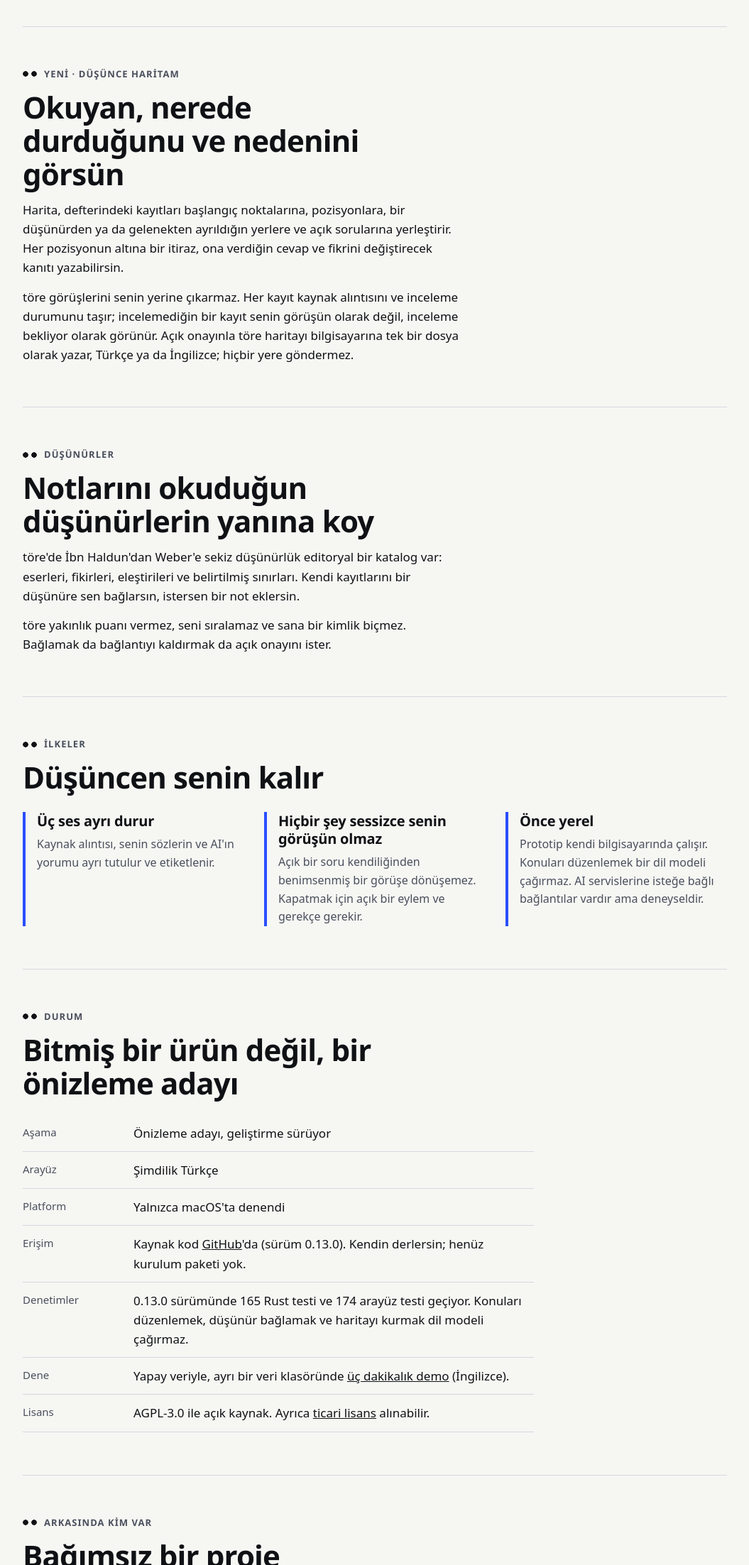
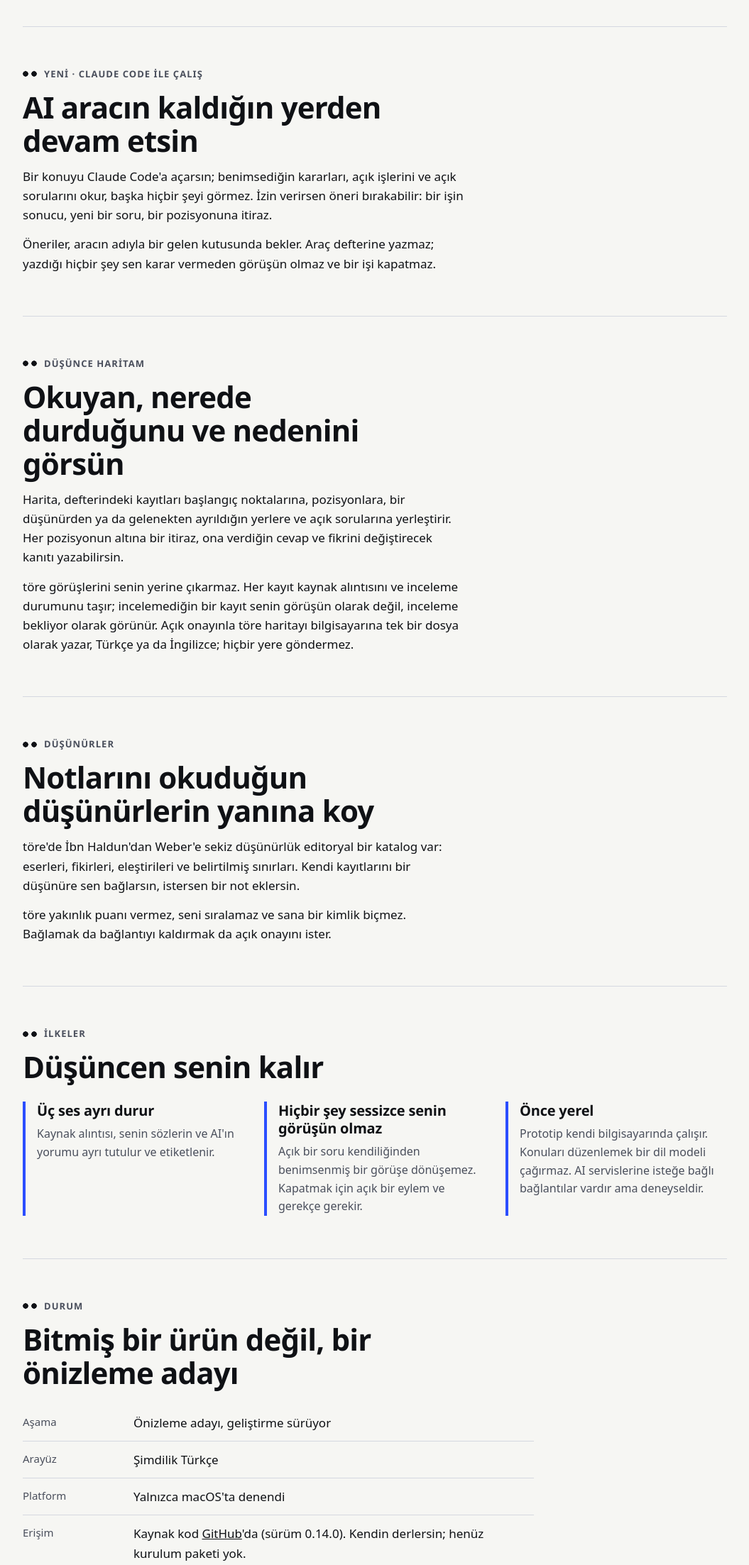
Before and after one commit to ondersamet97/tore-site, a plain HTML site: page tr/index.html in a window 1280 px wide. Shown: the part 4180-6385 px from the top of the page at 71% size, without its empty margins (112-1167 px from the left). Drawn offline with Linux system fonts and the light colour scheme.

Commit message:
Update the site to 0.14.0: work with Claude Code

```diff
--- a/tr/index.html
+++ b/tr/index.html
@@ -28,7 +28,7 @@
     <nav class="nav" aria-label="Ana menü">
       <span class="sections">
         <a href="#how">Nasıl çalışır</a>
-        <a href="#map">Yeni</a>
+        <a href="#work">Yeni</a>
         <a href="#principles">İlkeler</a>
         <a href="#status">Durum</a>
       </span>
@@ -83,8 +83,15 @@
       <figure class="shot"><img src="../shots/record.png" alt="Kaynak alıntısı ve inceleme durumlarıyla birlikte gösterilen bir karar kaydı" loading="lazy"><figcaption>Bir karar, çıktığı alıntının yanında. İnceleme, benimseme ve güncellik ayrı durumlardır.</figcaption></figure>
     </section>
 
+    <section id="work">
+      <p class="label">Yeni · Claude Code ile çalış</p>
+      <h2>AI aracın kaldığın yerden devam etsin</h2>
+      <p>Bir konuyu Claude Code'a açarsın; benimsediğin kararları, açık işlerini ve açık sorularını okur, başka hiçbir şeyi görmez. İzin verirsen öneri bırakabilir: bir işin sonucu, yeni bir soru, bir pozisyonuna itiraz.</p>
+      <p>Öneriler, aracın adıyla bir gelen kutusunda bekler. Araç defterine yazmaz; yazdığı hiçbir şey sen karar vermeden görüşün olmaz ve bir işi kapatmaz.</p>
+    </section>
+
     <section id="map">
-      <p class="label">Yeni · Düşünce haritam</p>
+      <p class="label">Düşünce haritam</p>
       <h2>Okuyan, nerede durduğunu ve nedenini görsün</h2>
       <p>Harita, defterindeki kayıtları başlangıç noktalarına, pozisyonlara, bir düşünürden ya da gelenekten ayrıldığın yerlere ve açık sorularına yerleştirir. Her pozisyonun altına bir itiraz, ona verdiğin cevap ve fikrini değiştirecek kanıtı yazabilirsin.</p>
       <p>töre görüşlerini senin yerine çıkarmaz. Her kayıt kaynak alıntısını ve inceleme durumunu taşır; incelemediğin bir kayıt senin görüşün olarak değil, inceleme bekliyor olarak görünür. Açık onayınla töre haritayı bilgisayarına tek bir dosya olarak yazar, Türkçe ya da İngilizce; hiçbir yere göndermez.</p>
@@ -123,8 +130,8 @@
         <div><dt>Aşama</dt><dd>Önizleme adayı, geliştirme sürüyor</dd></div>
         <div><dt>Arayüz</dt><dd>Şimdilik Türkçe</dd></div>
         <div><dt>Platform</dt><dd>Yalnızca macOS'ta denendi</dd></div>
-        <div><dt>Erişim</dt><dd>Kaynak kod <a href="https://github.com/ondersamet97/tore" rel="noopener">GitHub</a>'da (sürüm 0.13.0). Kendin derlersin; henüz kurulum paketi yok.</dd></div>
-        <div><dt>Denetimler</dt><dd>0.13.0 sürümünde 165 Rust testi ve 174 arayüz testi geçiyor. Konuları düzenlemek, düşünür bağlamak ve haritayı kurmak dil modeli çağırmaz.</dd></div>
+        <div><dt>Erişim</dt><dd>Kaynak kod <a href="https://github.com/ondersamet97/tore" rel="noopener">GitHub</a>'da (sürüm 0.14.0). Kendin derlersin; henüz kurulum paketi yok.</dd></div>
+        <div><dt>Denetimler</dt><dd>0.14.0 sürümünde 172 Rust testi ve 208 arayüz testi geçiyor. töre kendisi dil modeli çağırmaz; bağlı bir araç yalnız açtığını okur ve senin kabul ya da reddettiğin öneriler bırakır.</dd></div>
         <div><dt>Dene</dt><dd>Yapay veriyle, ayrı bir veri klasöründe <a href="https://github.com/ondersamet97/tore/blob/main/docs/PREVIEW-DEMO.md" rel="noopener">üç dakikalık demo</a> (İngilizce).</dd></div>
         <div><dt>Lisans</dt><dd>AGPL-3.0 ile açık kaynak. Ayrıca <a href="https://github.com/ondersamet97/tore/blob/main/COMMERCIAL-LICENSE.md" rel="noopener">ticari lisans</a> alınabilir.</dd></div>
       </dl>
```
Also changed, not shown: index.html (+11 -4 lines).
